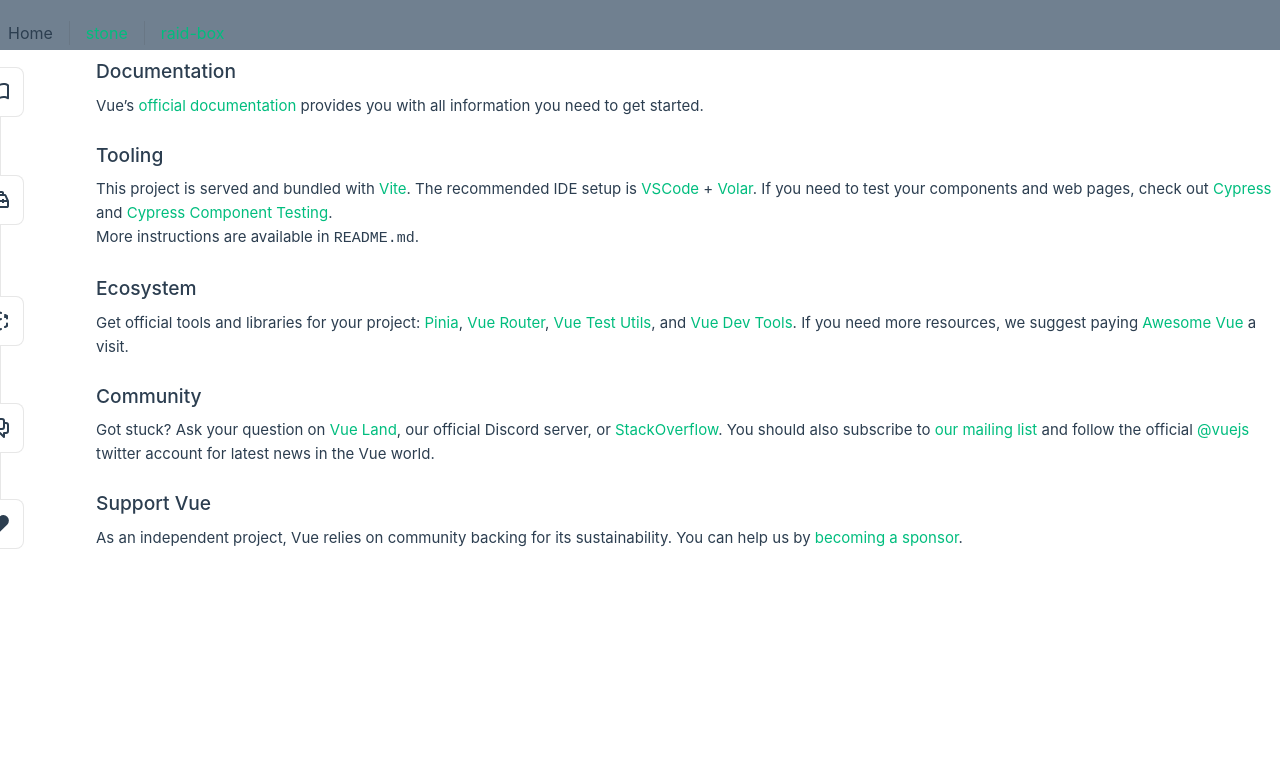
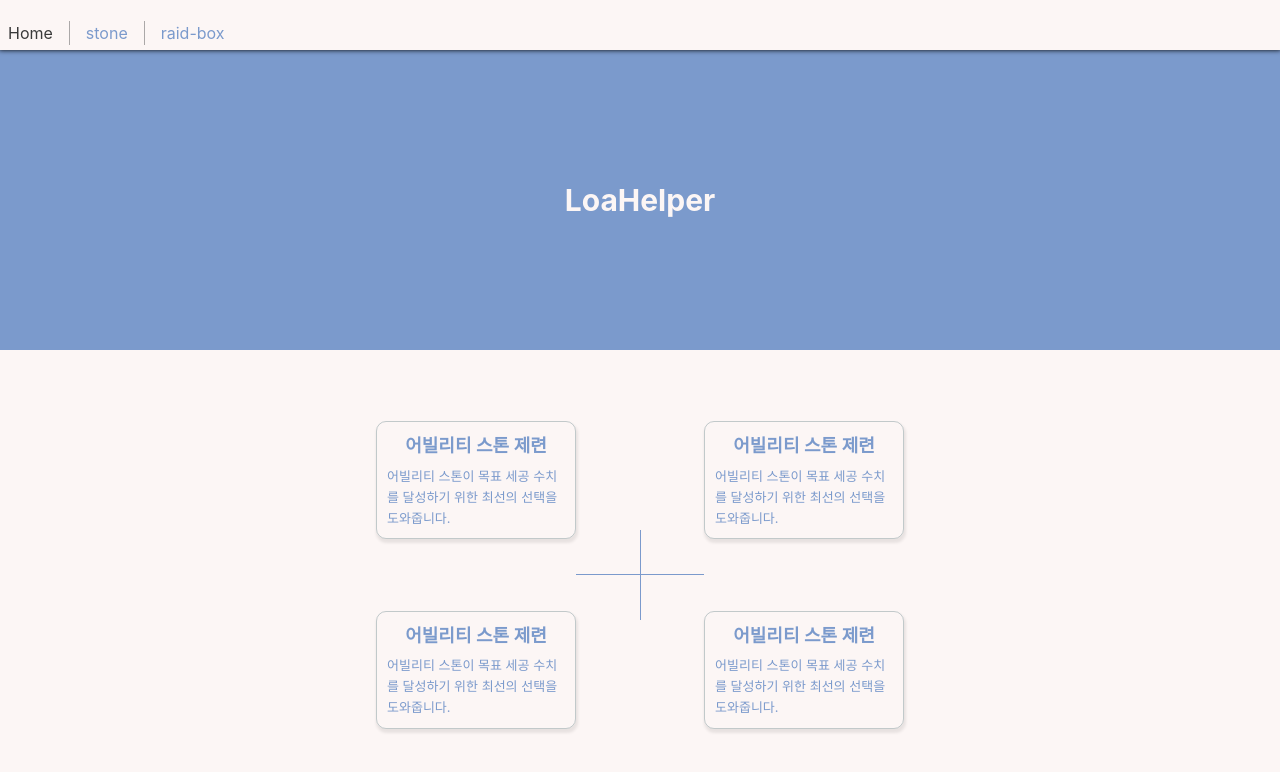
Before and after one commit to peppermintt0504/LostArk_Helper, a Vue app: page / in a window 1280 px wide. Shown: the top 772 px of the page. Built offline with nearby package versions, Linux system fonts and the light colour scheme.

Commit message:
메인 페이지 수정 및 스톤 셋팅 페이지 임시 추가
메인 페이지 수정 및 스톤 셋팅 페이지 임시 추가

```diff
--- a/src/App.vue
+++ b/src/App.vue
@@ -24,9 +24,16 @@
 <style scoped>
 
 header {
+  position: absolute;
+  z-index: 10;
+  top : 0;
+  left:  0;
   line-height: 1.5;
   height: 50px;
-  background-color: slategray;
+  display: flex;
+  width: 100vw;
+  background-color: var(--vt-c-middleWhite);
+  box-shadow: 0px -1px 5px 1px rgb(0, 0, 0);
 }
 
 main{
@@ -40,7 +47,7 @@
 }
 
 nav a.router-link-exact-active {
-  color: var(--color-text);
+  color: var(--vt-c-black-soft);
 }
 
 nav a.router-link-exact-active:hover {
@@ -58,13 +65,13 @@
 }
 
 @media (min-width: 1024px) {
-  header {
+  /* header {
     position: absolute;
     top : 0;
     left:  0;
     display: flex;
     width: 100vw;
-  }
+  } */
 
   .logo {
     margin: 0 2rem 0 0;
--- a/src/assets/base.css
+++ b/src/assets/base.css
@@ -5,8 +5,12 @@
   --vt-c-white-mute: #f2f2f2;
 
   --vt-c-black: #181818;
-  --vt-c-black-soft: #222222;
+  --vt-c-black-soft: #3a3a3a;
   --vt-c-black-mute: #282828;
+
+  --vt-c-bule: #7b9acc;
+  --vt-c-middleWhite: #FCF6F5;
+
 
   --vt-c-indigo: #2c3e50;
 
@@ -22,7 +26,7 @@
 }
 
 /* semantic color variables for this project */
-:root {
+/* :root {
   --color-background: var(--vt-c-white);
   --color-background-soft: var(--vt-c-white-soft);
   --color-background-mute: var(--vt-c-white-mute);
@@ -34,20 +38,20 @@
   --color-text: var(--vt-c-text-light-1);
 
   --section-gap: 160px;
-}
+} */
 
-@media (prefers-color-scheme: dark) {
+/* @media (prefers-color-scheme: dark) { */
   :root {
-    --color-background: var(--vt-c-black);
-    --color-background-soft: var(--vt-c-black-soft);
-    --color-background-mute: var(--vt-c-black-mute);
+    --color-background: var(--vt-c-bule);
+    /* --color-background-soft: var(--vt-c-black-soft);
+    --color-background-mute: var(--vt-c-black-mute); */
 
     --color-border: var(--vt-c-divider-dark-2);
     --color-border-hover: var(--vt-c-divider-dark-1);
 
     --color-heading: var(--vt-c-text-dark-1);
-    --color-text: var(--vt-c-text-dark-2);
-  }
+    --color-text: var(--vt-c-middleWhite);
+  /* } */
 }
 
 *,
@@ -65,7 +69,7 @@
   -ms-user-select:none;
   user-select:none;
   min-height: 100vh;
-  color: var(--color-text);
+  color: var(--vt-c-middleWhite);
   background: var(--color-background);
   transition: color 0.5s, background-color 0.5s;
   line-height: 1.6;
--- a/src/assets/main.css
+++ b/src/assets/main.css
@@ -9,7 +9,7 @@
 a,
 .green {
   text-decoration: none;
-  color: hsla(160, 100%, 37%, 1);
+  color: var(--vt-c-bule);
   transition: 0.4s;
 }
 
@@ -21,7 +21,7 @@
 
 @media (hover: hover) {
   a:hover {
-    background-color: hsla(160, 100%, 37%, 0.2);
+    background-color: #7b9acc30;
   }
 }
 
--- a/src/views/HomeView.vue
+++ b/src/views/HomeView.vue
@@ -1,9 +1,138 @@
 <script setup>
-import TheWelcome from '../components/TheWelcome.vue'
+
+
 </script>
 
 <template>
-  <main>
-    <TheWelcome />
+  <main class="pageLayout">
+    <div class="Title center">
+      <span class="TitleFont">LoaHelper</span>
+    </div>
+    <div class="contentContainer center">
+      <div class="contentFirstRow">
+
+        <div class="firstContent">
+          <div class="contentDescription">
+            <p class="contentTitle">어빌리티 스톤 제련</p>
+            <span class="contentDetail">어빌리티 스톤이 목표 세공 수치를 달성하기 위한 최선의 선택을 도와줍니다.</span>
+          </div>
+        </div>
+        <div class="secondContent">
+          <div class="contentDescription">
+            <p class="contentTitle">어빌리티 스톤 제련</p>
+            <span class="contentDetail">어빌리티 스톤이 목표 세공 수치를 달성하기 위한 최선의 선택을 도와줍니다.</span>
+          </div>
+        </div>
+
+      </div>
+      <div class="contentSecondRow">
+        <div class="thirdContent">
+          <div class="contentDescription">
+            <p class="contentTitle">어빌리티 스톤 제련</p>
+            <span class="contentDetail">어빌리티 스톤이 목표 세공 수치를 달성하기 위한 최선의 선택을 도와줍니다.</span>
+          </div>
+        </div>
+        <div class="fourthContent">
+          <div class="contentDescription">
+            <p class="contentTitle">어빌리티 스톤 제련</p>
+            <span class="contentDetail">어빌리티 스톤이 목표 세공 수치를 달성하기 위한 최선의 선택을 도와줍니다.</span>
+          </div>
+        </div>
+      </div>
+    </div>
   </main>
 </template>
+
+<style>
+.Title{
+  height: 300px;
+  width: 100%;
+  background-color: #7b9acc;
+}
+.TitleFont{
+  font-size: 30px;
+  font-weight: 700;
+}
+.contentContainer{
+  height: calc(100vh - 350px);
+  width: 100%;
+  background-color: var(--vt-c-middleWhite);
+
+}
+.contentFirstRow{
+  height: 100%;
+  width   : 50%;
+  position: relative;
+  z-index : 1;
+  color : var(--vt-c-bule);
+  display: flex;
+  flex-direction: column;
+  justify-content: space-evenly;
+}
+.contentFirstRow::before{
+  content : "";
+  position: absolute;
+  right   : -10%;
+  bottom  : 50%;
+  height  : 1px;
+  width   : 20%;  /* or 100px */
+  border-bottom:1px solid var(--vt-c-bule);
+}
+.contentSecondRow{
+  height: 100%;
+  width   : 50%;
+  position: relative;
+  z-index : 1;
+  color : var(--vt-c-bule);
+  display: flex;
+  flex-direction: column;
+  justify-content: space-evenly;
+}
+.contentSecondRow::before{
+  content : "";
+  position: absolute;
+  bottom  : 40%;
+  height  : 20%;
+  width   : 1px;  /* or 100px */
+  border-left:1px solid var(--vt-c-bule);
+}
+.firstContent{
+  display: flex;
+  justify-content: end;
+  margin-right: 10%;
+}
+.secondContent{
+  display: flex;
+  justify-content: end;
+  margin-right: 10%;
+}
+.thirdContent{
+  display: flex;
+  justify-content: start;
+  margin-left: 10%;
+}
+.fourthContent{
+  display: flex;
+  justify-content: start;
+  margin-left: 10%;
+}
+.contentTitle{
+  font-size: 18px;
+  font-weight: 600;
+  margin-bottom: 5px;
+}
+.contentDetail{
+  font-size: 13px;
+}
+.contentDescription{
+  width: 200px;
+  display: flex;
+  justify-content: center;
+  flex-direction: column;
+  align-items: center;
+  border : 1px solid rgba(106, 134, 138, 0.404);
+  border-radius: 10px;
+  padding: 10px;
+  box-shadow: 1px 3px 3px 1px rgba(0, 0, 0, 0.082);
+}
+</style>
--- a/src/views/StoneView.vue
+++ b/src/views/StoneView.vue
@@ -86,6 +86,25 @@
           }
         }
       }
+
+      function setBuff (index,val){
+        console.log('setbuff',index,val);
+        switch (index) {
+          case 1 : {
+            buff1.value = val.target.value;
+            break;
+          }
+          case 2 : {
+            buff2.value = val.target.value;
+            break;
+          }
+          case 3 : {
+            debuff.value = val.target.value;
+            break;
+          }
+        }
+      }
+
       function getImageURL (name){
         return new URL(`../assets/ability/${name}.png`, import.meta.url).href
       }
@@ -101,6 +120,7 @@
         activeURL,
         changebuff,
         tryWork,
+        setBuff,
         percentage,
         debuffList,
         buffList,
@@ -117,7 +137,19 @@
 </script>
 
 <template>
-  <div class="pageLayout center" oncopy="return false" oncut="return false" onpaste="return false">
+  <div class="pageLayout center blackColorLayout" oncopy="return false" oncut="return false" onpaste="return false">
+    <div class="settingContainer">
+      <p>증가 능력 셋팅</p>
+      <select @change="setBuff(1,$event)"  v-model="buff1">
+        <option v-for="(buff,index) in buffList" :value="index">{{buff.replace(/_/g,' ')}} {{ buff1 }}</option>
+      </select>
+
+      <select  @change="setBuff(2,$event)" v-model="buff2">
+        <option v-for="(buff,index) in buffList" :value="index" v-if="(index !== buff1)">{{buff.replace(/_/g,' ')}}</option>
+      </select>
+
+      <p>공격력 능력 셋팅</p>
+    </div>
     <div class="stonePage">
       <img src="../assets/image/stoneScreen.png">
       <img class="debuffActive" :style="{display : (debuffAct[0] === 0 ? 'none' : '')}" src="../assets/image/감보석.png">
@@ -168,9 +200,20 @@
 
 <style>
 *{-webkit-user-drag: none;}
+.blackColorLayout{
+  background-color: #090a0b;
+  justify-content: space-evenly;
+}
+.settingContainer{
+  width: 300px;
+  height: 100%;
+  border : 1px solid rgb(54, 54, 54);
+
+}
 .stonePage{
-  height: 100%;
   position: relative;
+  border : 1px solid rgb(54, 54, 54);
+  border-radius: 10px;
 }
 .twinkle{
   position: absolute;
```
